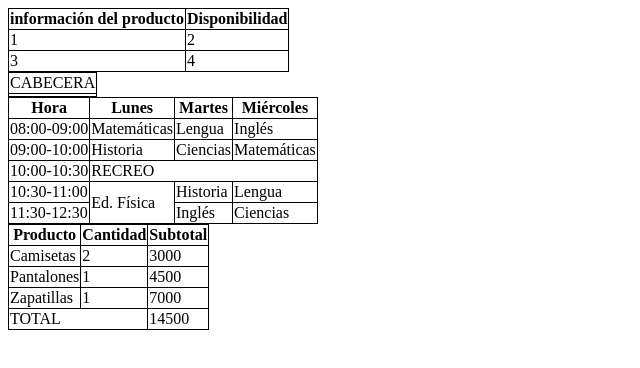
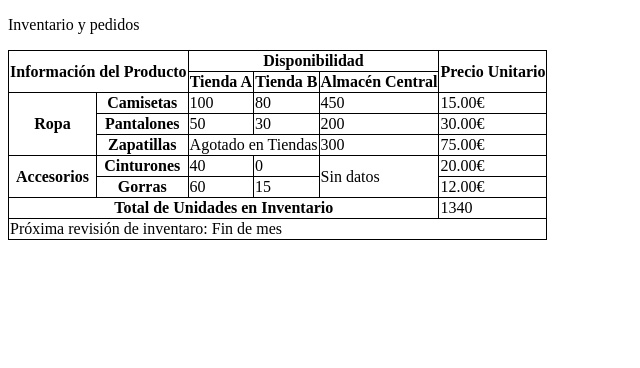
Before and after one commit to garcialeonjuanmanuel18/ACT-6-enlaces, a plain HTML site: page index.html in a window 1280 px wide. Shown: the whole page, without its empty margins (0-640 px from the left). Drawn offline with Linux system fonts and the light colour scheme.

Commit message:
solo falta la estructura semántica

```diff
--- a/index.html
+++ b/index.html
@@ -10,81 +10,62 @@ collapse; } </style>
 
 <body>
 <table>
+    <p>Inventario y pedidos</p>
     <tr>
-        <th>información del producto</th>
-        <th>Disponibilidad</th>
+        <th colspan="2" rowspan="2">Información del Producto</th>
+        <th colspan="3">Disponibilidad</th>
+        <th rowspan="2">Precio Unitario</th>
     </tr>
     <tr>
-        <td>1</td>
-        <td>2</td>
+        <th>Tienda A</th>
+        <th>Tienda B</th>
+        <th>Almacén Central</th>
     </tr>
      <tr>
-        <td>3</td>
-        <td>4</td>
+        <th rowspan="3">Ropa</th>
+        <th>Camisetas</th>
+        <td>100</td>
+        <td>80</td>
+        <td>450</td>
+        <td>15.00€</td>
+    </tr>
+    <tr>
+        <th>Pantalones</th>
+        <td>50</td>
+        <td>30</td>
+        <td>200</td>
+        <td>30.00€</td>
+    </tr>
+    <tr>
+        <th>Zapatillas</th>
+        <td colspan="2">Agotado en Tiendas</td>
+        <td>300</td>
+        <td>75.00€</td>
+    </tr>
+    <tr>
+        <th rowspan="2">Accesorios</th>
+        <th>Cinturones</th>
+        <td>40</td>
+        <td>0</td>
+        <td rowspan="2">Sin datos</td>
+        <td>20.00€</td>
+    </tr>
+    <tr>
+        <th>Gorras</th>
+        <td>60</td>
+        <td>15</td>
+        <td>12.00€</td>
+    </tr>
+    <tr>
+        <th colspan="5">Total de Unidades en Inventario</th>
+        <td>1340</td>
+    </tr>
+    <tr>
+        <td colspan="6">Próxima revisión de inventaro: Fin de mes</td>
     </tr>
 
 </table>
-<table>
-    <tr>
-        <td colspan="2"> CABECERA</td>
-    </tr>
-    <tr>
-        <td rowspan="2"> </td>
-    </tr>
-     <tr>
 
-    </tr>
-
-</table>
-<table>
-    <th>Hora</th><th>Lunes</th><th>Martes</th><th>Miércoles</th>
-    <tr>
-        <td>08:00-09:00</td>
-        <td>Matemáticas</td>
-        <td>Lengua</td>
-        <td>Inglés</td>
-    </tr>
-    <tr>
-        <td>09:00-10:00</td>
-        <td>Historia</td>
-        <td>Ciencias</td>
-        <td>Matemáticas</td>
-    </tr>
-    <tr>
-        <td>10:00-10:30</td>
-        <td colspan="3">RECREO</td>
-    </tr>
-    <tr>
-        <td>10:30-11:00</td>
-        <td rowspan="2"> Ed. Física</td>
-        <td>Historia</td>
-        <td>Lengua</td>
-    </tr>
-    <tr>
-        <td>11:30-12:30</td>
-        <td>Inglés</td>
-        <td>Ciencias</td>
-    </tr>
-
-</table>
-<table>
-    <th>Producto</th><th>Cantidad</th><th>Subtotal</th>
-    <tr>
-        <td> Camisetas</td> <td> 2</td> <td> 3000</td>
-    </tr>
-    <tr>
-        <td> Pantalones</td> <td>1</td> <td> 4500</td>
-    </tr>
-     <tr>
-        <td> Zapatillas</td> <td> 1</td> <td> 7000</td>
-    </tr>
-    <tr>
-        <td Colspan="2"> TOTAL</td>
-        <td> 14500</td>
-
-    </tr>
-
-</table>
 </body>
 
 
```
